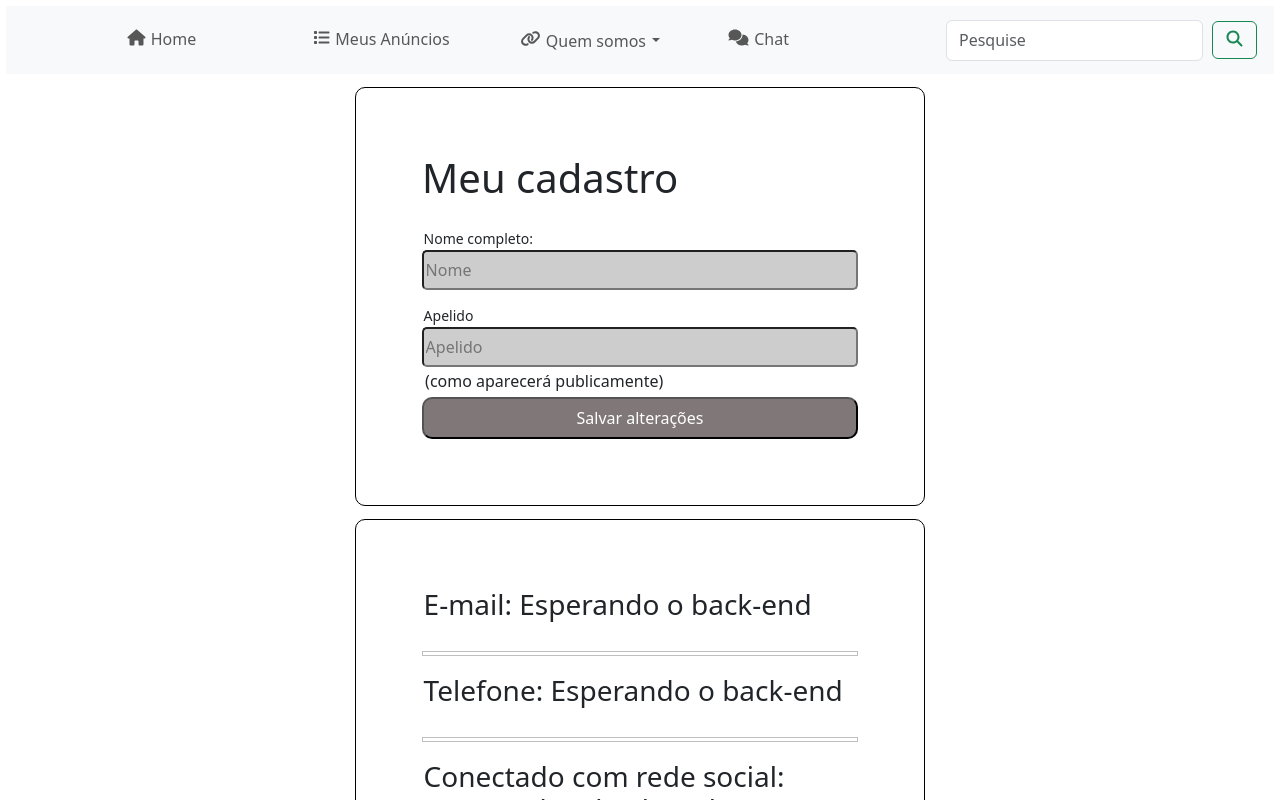
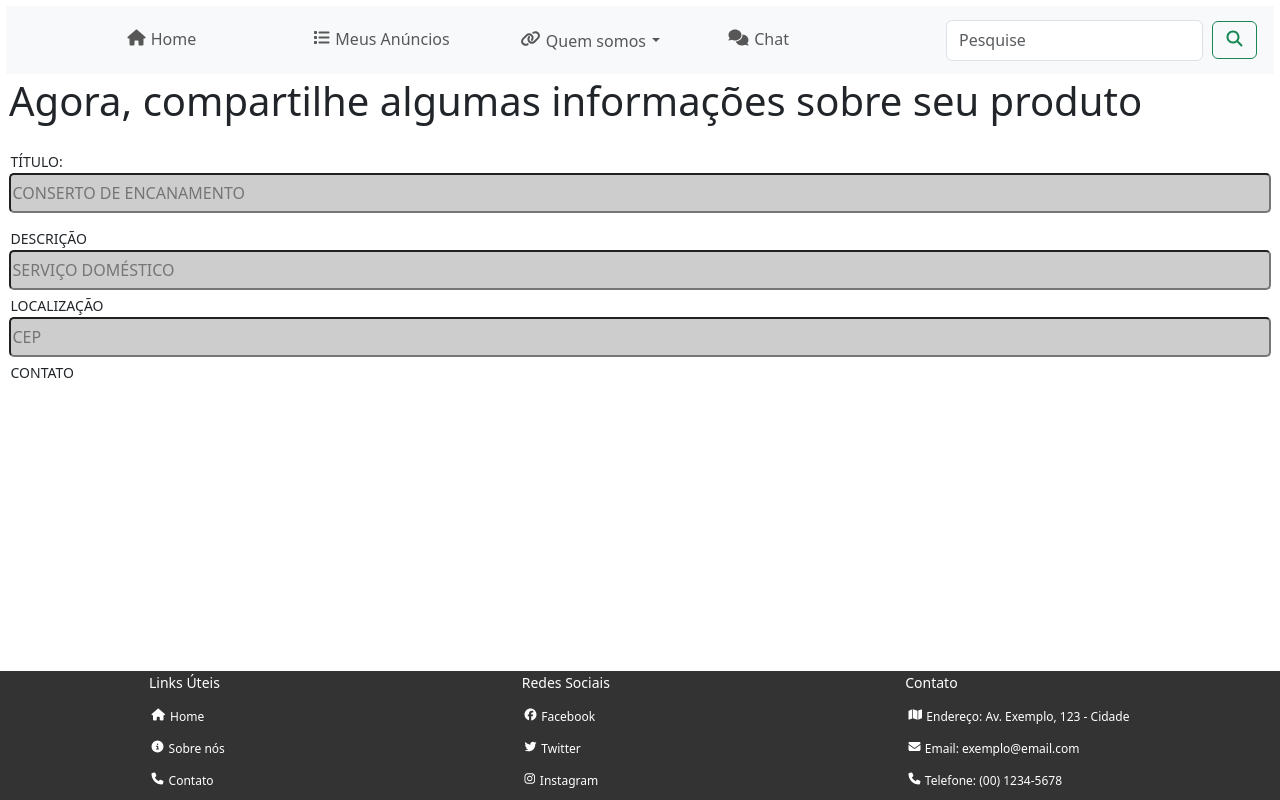
Before and after one commit to printnNathan/Doa-, a React (Create React App) app: page / in a window 1280 px wide. Shown: the top 800 px of the page. Built offline with nearby package versions, Linux system fonts and the light colour scheme.

Commit message:
Alterando pequenos erros de digitação

```diff
--- a/src/Pages/Requisiçãodeserviço.jsx
+++ b/src/Pages/Requisicaodeservico.jsx
@@ -1,14 +1,14 @@
 import React from 'react';
 import Footer from '../components/Footer/footer';
 import Navbar from '../components/NavBar/Header';
-import Requisiçãodeserviço from '../components/Requisiçãodeserviço/Requisiçãodeserviço';
+import Requisiçãodeservico from '../components/Requisiçãodeservico/Requisiçãodeservico';
 
-export default function Requisiçãodeserviço () {
+export default function Requisiçãodeservico () {
   return (
     <div>
         <Navbar/>
         <Footer/>
-        <Requisiçãodeserviço/>
+        <Requisiçãodeservico/>
     </div>
   )
 }
--- a/src/components/Requisiçãodeserviço/Requisiçãodeserviço.jsx
+++ b/src/components/Requisicaodeservico/Requisicaodeservico.jsx
@@ -1,8 +1,12 @@
 import React from "react";
-import styles from './Requisiçãodeserviço.module.css';
+import styles from './Requisicaodeservico.module.css';
+import Footer from '../Footer/footer';
+import NavBar from '../NavBar/Header'
 
-const Requisiçãodeserviço = () => {
+const Requisiçãodeservico = () => {
     return(
+        <div>
+        <NavBar />
         <form>
             <h1 className={styles.TextoLogin}>Agora, compartilhe algumas informações sobre seu produto</h1>
             <div className={styles.CardEmail}>
@@ -22,6 +26,10 @@ const Requisiçãodeserviço = () => {
                 <span className={styles.font1}>CONTATO</span>
             </div>
         </form>
+        <Footer /> {/* Renderiza o Footer */}
+
+    </div>
+
     )
 }
-export default Requisiçãodeserviço;
+export default Requisiçãodeservico;
```
Also changed, not shown: src/App.js (+7 -6 lines), src/components/Requisicaodeservico/Requisicaodeservico.module.css (renamed from src/components/Requisiçãodeserviço/Requisiçãodeserviço.module.css).
